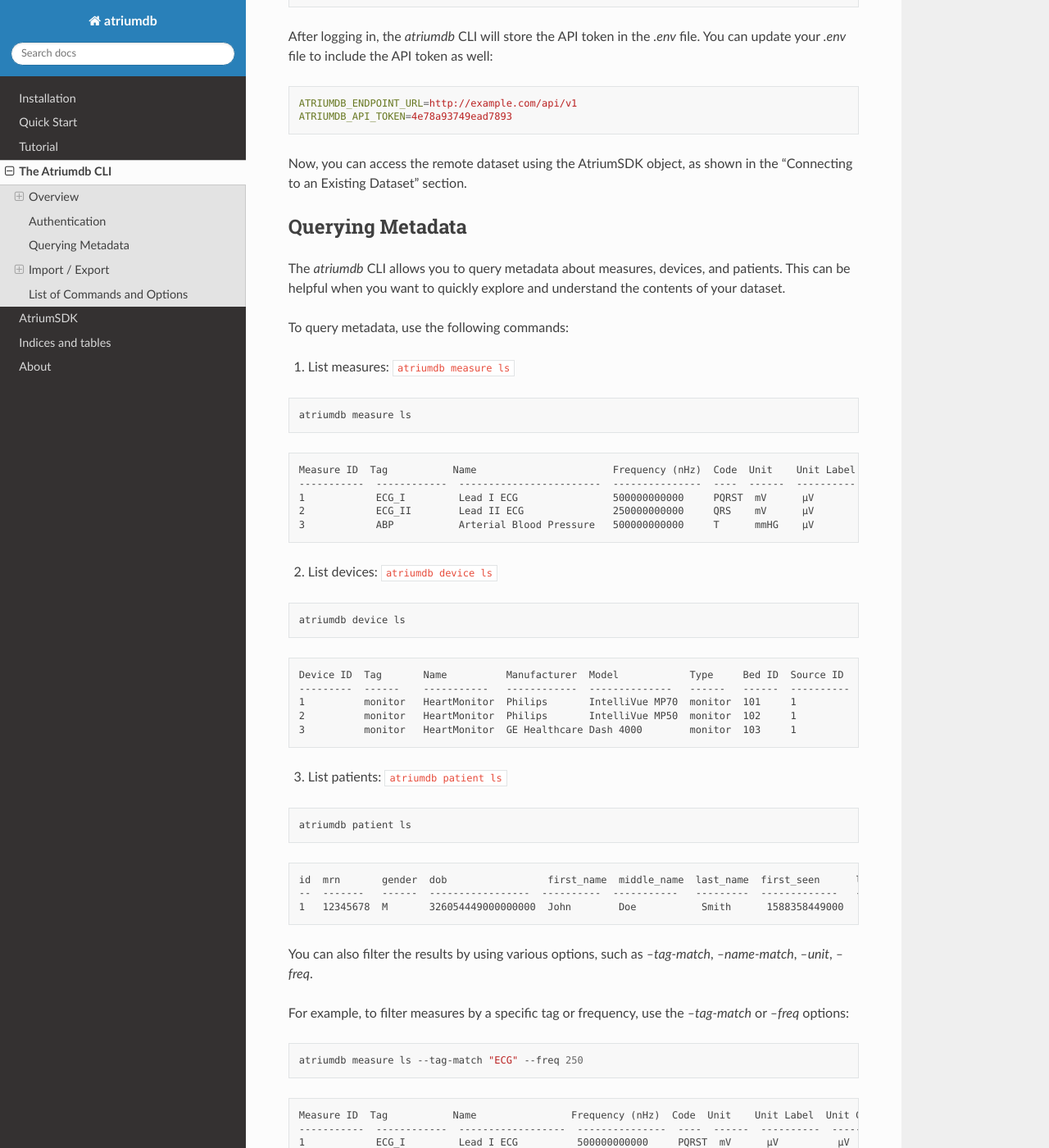
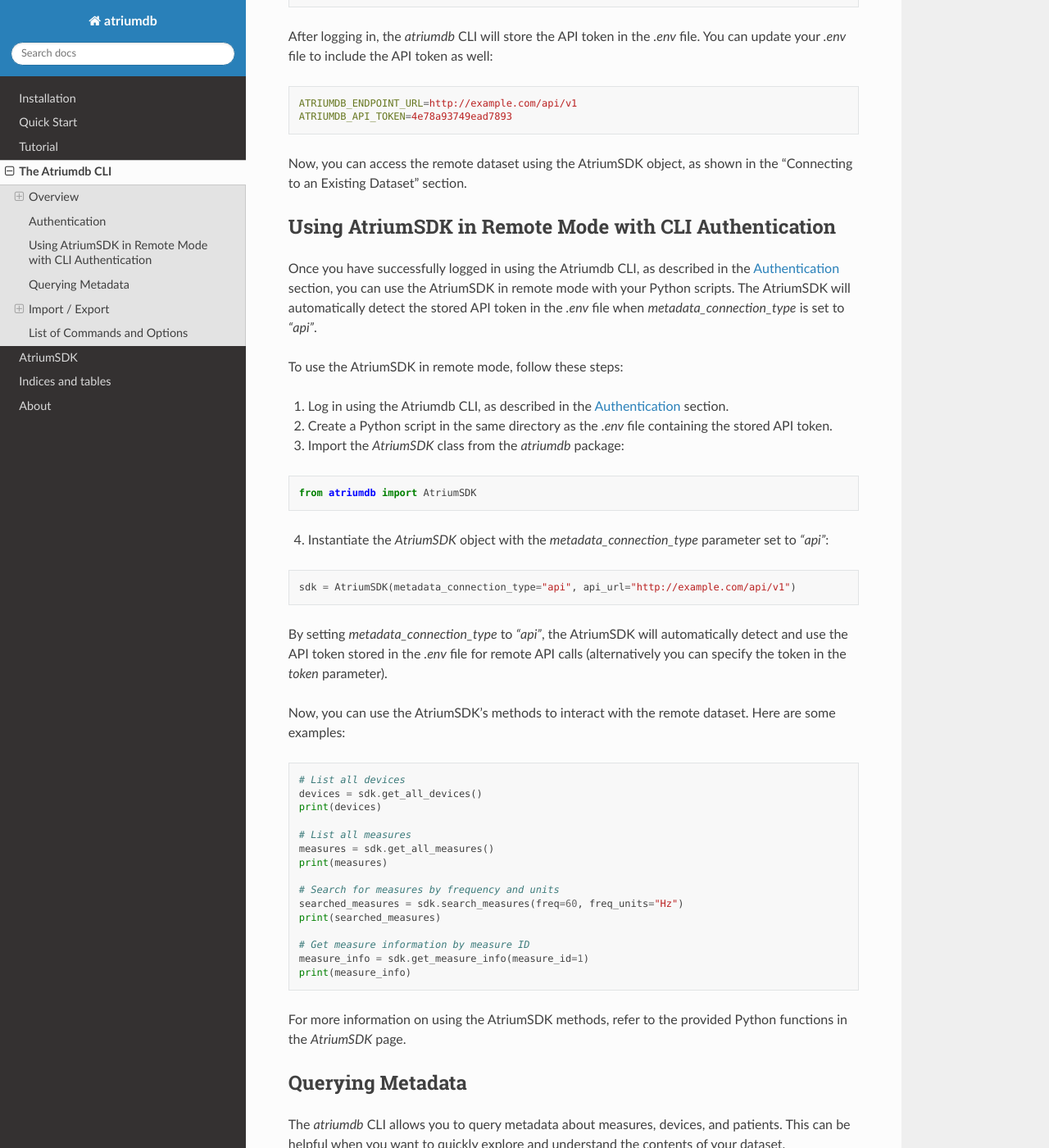
Before and after one commit to LaussenLabs/atriumdb, a Sphinx documentation site: the page built from sdk/docs/source/cli.rst, in a window 1280 px wide and 1400 px high, scrolled down 1485 px. Shown: the whole window at 82% size. Built offline with Sphinx 7.4.7 and the Read the Docs theme 2.0.0, drawn with Linux system fonts in a browser that asks for light colours.

Commit message:
Add CLI login for remote mode explanation.

```diff
--- a/sdk/docs/source/cli.rst
+++ b/sdk/docs/source/cli.rst
@@ -73,6 +73,55 @@ After logging in, the `atriumdb` CLI will store the API token in the `.env` file
     ATRIUMDB_API_TOKEN=4e78a93749ead7893
 
 Now, you can access the remote dataset using the AtriumSDK object, as shown in the "Connecting to an Existing Dataset" section.
+
+
+*********************************************************
+Using AtriumSDK in Remote Mode with CLI Authentication
+*********************************************************
+
+Once you have successfully logged in using the Atriumdb CLI, as described in the `Authentication`_ section, you can use the AtriumSDK in remote mode with your Python scripts. The AtriumSDK will automatically detect the stored API token in the `.env` file when `metadata_connection_type` is set to `"api"`.
+
+To use the AtriumSDK in remote mode, follow these steps:
+
+1. Log in using the Atriumdb CLI, as described in the `Authentication`_ section.
+
+2. Create a Python script in the same directory as the `.env` file containing the stored API token.
+
+3. Import the `AtriumSDK` class from the `atriumdb` package:
+
+.. code-block:: python
+
+    from atriumdb import AtriumSDK
+
+4. Instantiate the `AtriumSDK` object with the `metadata_connection_type` parameter set to `"api"`:
+
+.. code-block:: python
+
+    sdk = AtriumSDK(metadata_connection_type="api", api_url="http://example.com/api/v1")
+
+By setting `metadata_connection_type` to `"api"`, the AtriumSDK will automatically detect and use the API token stored in the `.env` file for remote API calls (alternatively you can specify the token in the `token` parameter).
+
+Now, you can use the AtriumSDK's methods to interact with the remote dataset. Here are some examples:
+
+.. code-block:: python
+
+    # List all devices
+    devices = sdk.get_all_devices()
+    print(devices)
+
+    # List all measures
+    measures = sdk.get_all_measures()
+    print(measures)
+
+    # Search for measures by frequency and units
+    searched_measures = sdk.search_measures(freq=60, freq_units="Hz")
+    print(searched_measures)
+
+    # Get measure information by measure ID
+    measure_info = sdk.get_measure_info(measure_id=1)
+    print(measure_info)
+
+For more information on using the AtriumSDK methods, refer to the provided Python functions in the `AtriumSDK` page.
 
 **************************
 Querying Metadata
```
